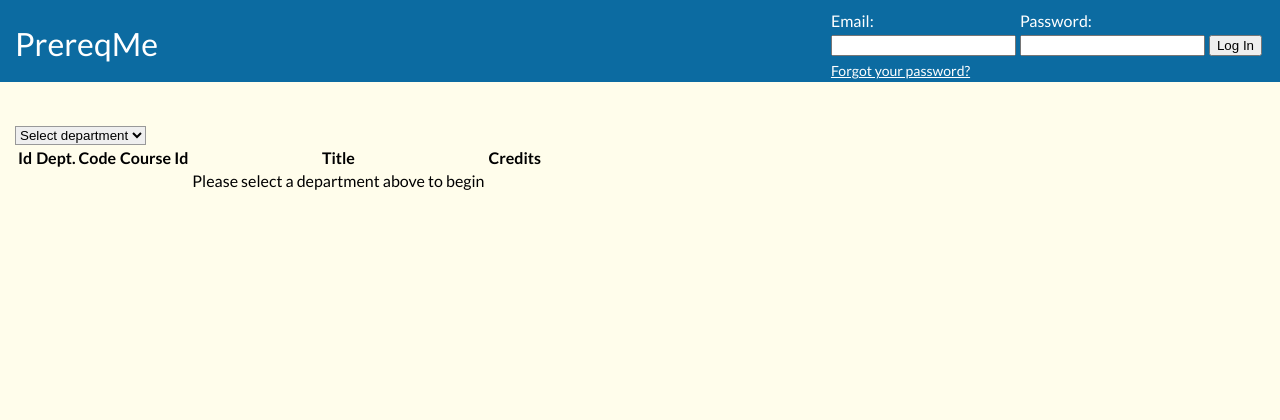
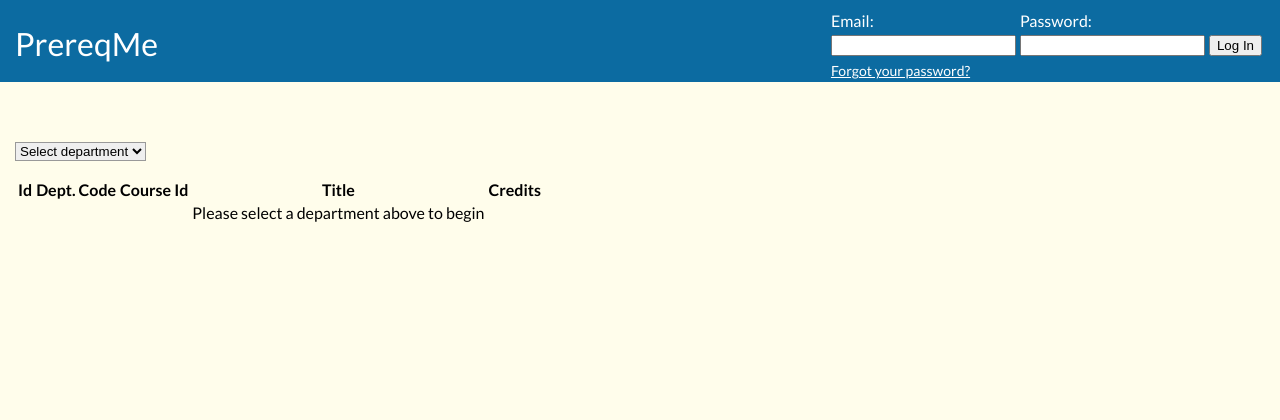
Before and after one commit to joshcaron/PrereqMe-Original, a PHP site: template application/views/dashboard/browse.php in a window 1280 px wide. Shown: the top 420 px of the page. Run offline with PHP 8.4, Linux system fonts and the light colour scheme; the template is opened without the code that fills it, so the values that code supplies are empty; some libraries are stand-ins or nearby versions.

Commit message:
browse functionality

```diff
--- a/assets/css/global.css
+++ b/assets/css/global.css
@@ -82,5 +82,7 @@ select { border-color:#999; }
 #dialog-delete-semester .ui-icon-alert { float: left; margin: 0px 7px 20px 0px; }
 
 /* BROWSE */
+#BROWSE #FILTERS { margin:16px 0px; }
+#BROWSE #FILTERS select {  }
 #BROWSE #RESULTS tbody tr { cursor:pointer; }
 #BROWSE #RESULTS tbody .temp { cursor:default; }
```
